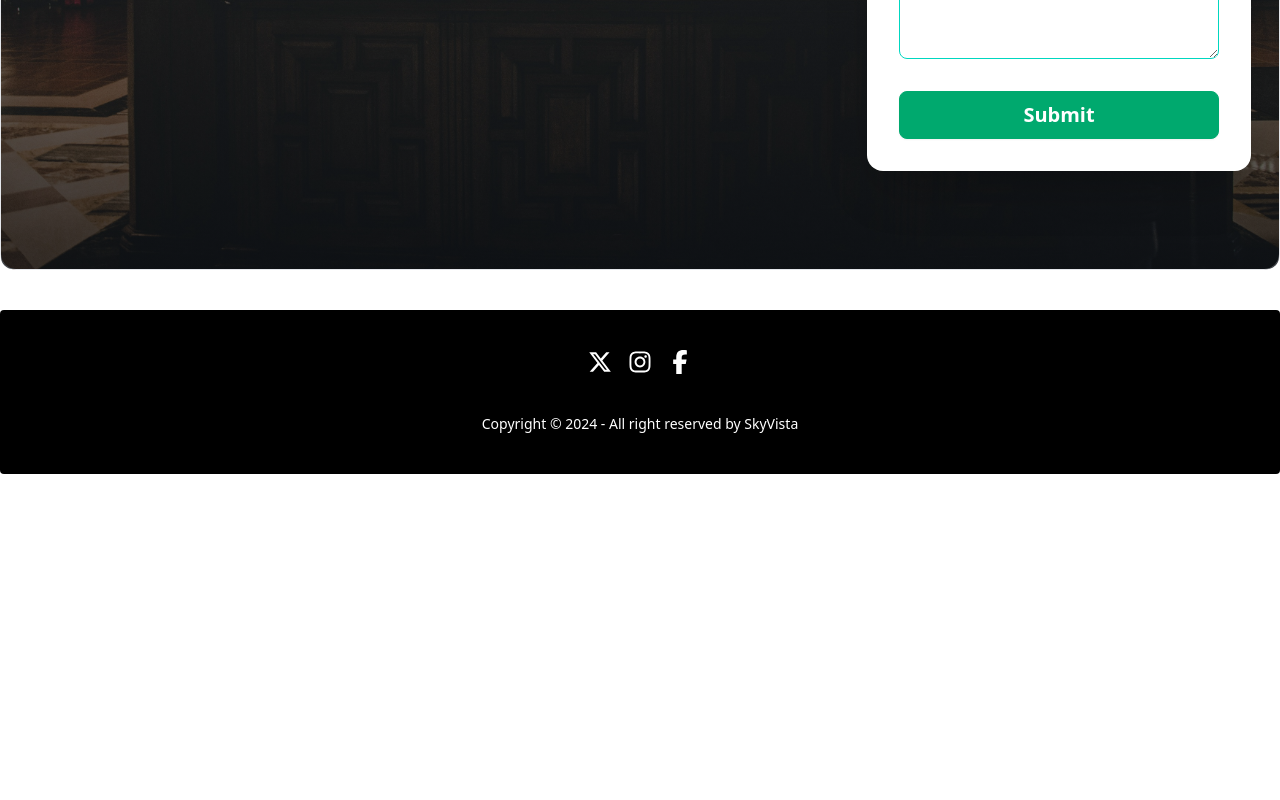
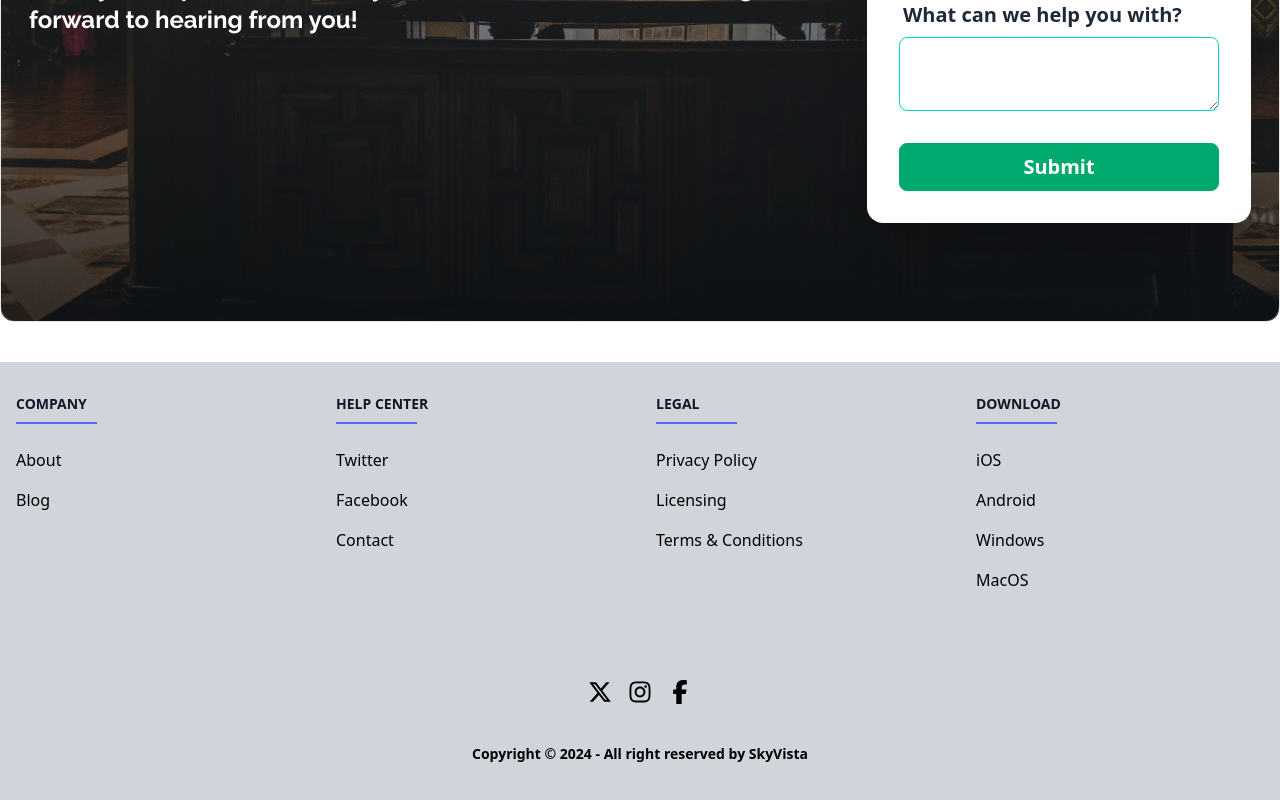
Before and after one commit to Oishee90/make-private-repo-public9, a React (Vite) app: page /contact in a window 1280 px wide. Shown: the part 558-1358 px from the top of the page. Before the commit the page ends 1032 px from the top, so only its background shows below. Built offline with nearby package versions, Linux system fonts and the light colour scheme; no server answers.

Commit message:
change some functionality and design

```diff
--- a/src/Pages/ContactUs/ContactUs.jsx
+++ b/src/Pages/ContactUs/ContactUs.jsx
@@ -13,7 +13,7 @@ const ContactUs = () => {
     return (
         <div>
            <Helmet><title>SkyVista-Contact Us</title></Helmet>
-             <div className="container mx-auto mt-7 " >
+             <div className="container mx-auto mt-20 " >
 
            <div className="hero rounded-2xl border  flex-col lg:flex-row min-h-screen  relative " style={backgroundImageStyle}>
            <div className="absolute inset-0 bg-gradient-to-b from-transparent to-[#03070CB3] rounded-xl" ></div>
--- a/src/Pages/Footer/Footer.jsx
+++ b/src/Pages/Footer/Footer.jsx
@@ -1,19 +1,101 @@
-import AOS from 'aos';
-import 'aos/dist/aos.css';
-import { useEffect } from 'react';
+
+
 import { FaXTwitter, FaInstagram, FaFacebookF } from "react-icons/fa6";
+import { Link } from 'react-router-dom';
 
 const Footer = () => {
-    useEffect(() => {
-        AOS.init({
-            duration: 1000, // Animation duration
-            easing: 'ease-in-out', // Animation easing
-            once: false  // Only animate once
-        });
-    }, [])
+
     return (
-        <div className="mt-10 container mx-auto "  data-aos="fade-up">
-          <footer className="footer footer-center p-10 bg-black text-base-content rounded">
+        <div className="mt-10 container mx-auto "  >
+
+
+<footer className="bg-gray-300 dark:bg-gray-900">
+    <div className="mx-auto w-full max-w-screen-xl">
+      <div className="grid grid-cols-2 gap-8 px-4 py-6 lg:py-8 md:grid-cols-4">
+        <div>
+            <h2 className="text-sm font-semibold text-gray-900 uppercase dark:text-white">Company</h2>
+            <div className="border-b-2 w-[81px] mt-2 border-indigo-500 ... mb-6"></div>
+            <ul className="text-black dark:text-gray-400 font-medium">
+                <li className="mb-4">
+                    <Link to={"/about"} className=" hover:underline">About</Link>
+                </li>
+
+
+                <li className="mb-4">
+                    <Link to={"/blog"} className="hover:underline">Blog</Link>
+                </li>
+            </ul>
+        </div>
+        <div>
+            <h2 className="text-sm font-semibold text-gray-900 uppercase dark:text-white">Help center</h2>
+            <div className="border-b-2 w-[81px] mt-2 border-indigo-500 ... mb-6"></div>
+            <ul className="text-black dark:text-gray-400 font-medium">
+
+                <li className="mb-4">
+                    <a  href='https://twitter.com/' className="hover:underline">Twitter</a>
+                </li>
+                <li className="mb-4">
+                    <a  href='https://web.facebook.com/' className="hover:underline">Facebook</a>
+                </li>
+                <li className="mb-4">
+                    <Link to={"/contac"} className="hover:underline">Contact</Link>
+                </li>
+            </ul>
+        </div>
+        <div>
+            <h2 className="text-sm font-semibold text-gray-900 uppercase dark:text-white">Legal</h2>
+            <div className="border-b-2 w-[81px] mt-2 border-indigo-500 ... mb-6"></div>
+            <ul className="text-black dark:text-gray-400 font-medium">
+                <li className="mb-4">
+                    <a href="#" className="hover:underline">Privacy Policy</a>
+                </li>
+                <li className="mb-4">
+                    <a href="#" className="hover:underline">Licensing</a>
+                </li>
+                <li className="mb-4">
+                    <a href="#" className="hover:underline">Terms &amp; Conditions</a>
+                </li>
+            </ul>
+        </div>
+        <div>
+            <h2 className=" text-sm font-semibold text-gray-900 uppercase dark:text-white">Download</h2>
+            <div className="border-b-2 w-[81px] mt-2 border-indigo-500 ... mb-6"></div>
+            <ul className="text-black dark:text-gray-400 font-medium">
+                <li className="mb-4">
+                    <a href="#" className="hover:underline">iOS</a>
+                </li>
+                <li className="mb-4">
+                    <a href="#" className="hover:underline">Android</a>
+                </li>
+                <li className="mb-4">
+                    <a href="#" className="hover:underline">Windows</a>
+                </li>
+                <li className="mb-4">
+                    <a href="#" className="hover:underline">MacOS</a>
+                </li>
+            </ul>
+        </div>
+    </div>
+    <footer className="footer footer-center p-10 bg-gray-300 text-base-content rounded">
+
+  <nav>
+    <div className="grid grid-flow-col gap-4">
+      <a href='https://twitter.com/'><FaXTwitter className="fill-current font-extrabold w-[24px] h-[24px] text-black" /></a>
+      <a href='https://www.instagram.com/'><FaInstagram  className="fill-current font-extrabold w-[24px] h-[24px] text-black" /></a>
+      <a href='https://web.facebook.com/'><FaFacebookF className="fill-current w-[24px] h-[24px] text-black" /></a>
+
+
+
+    </div>
+  </nav>
+  <aside>
+    <p className='text-black font-bold'>Copyright © 2024 - All right reserved by SkyVista</p>
+  </aside>
+</footer>
+    </div>
+</footer>
+
+          {/* <footer className="footer footer-center p-10 bg-black text-base-content rounded">
 
   <nav>
     <div className="grid grid-flow-col gap-4">
@@ -28,7 +110,7 @@ const Footer = () => {
   <aside>
     <p className='text-white'>Copyright © 2024 - All right reserved by SkyVista</p>
   </aside>
-</footer>
+</footer> */}
         </div>
     );
 };
--- a/src/Pages/Navbar/Navbar.jsx
+++ b/src/Pages/Navbar/Navbar.jsx
@@ -10,11 +10,11 @@ const Navbar = () => {
       <li className="font-raleway text-[#03070CB3] text-xs lg:text-lg ml-5" id="sidebar"><NavLink to={"/about"}>About</NavLink></li>
       <li className="font-raleway text-[#03070CB3] text-xs lg:text-lg ml-5" id="sidebar" ><NavLink to={"/contact"}>Contact us</NavLink></li>
       <li className="font-raleway text-[#03070CB3] text-lg ml-5" id="sidebar">
-      <NavLink to={"/updateProfile"}>Update Profile</NavLink>
+
     </li>
       {user && (
   <div className="flex items-center">
-    <li className="font-raleway text-[#03070CB3] text-lg ml-5" id="sidebar">
+    <li className="font-raleway text-[#03070CB3] text-lg " id="sidebar">
       <NavLink to={"/updateProfile"}>Update Profile</NavLink>
     </li>
     <li className="font-raleway text-[#03070CB3] text-lg ml-5" id="sidebar">
@@ -46,12 +46,32 @@ const Navbar = () => {
   <div className="navbar-end">
     {
       user? <div className="flex items-center gap-5">
-    <div tabIndex={0} role="button" className="btn btn-ghost btn-circle avatar hover:tooltip hover:tooltip-open hover:tooltip-bottom" data-tip={user?.displayName||'user name not found'}>
-        <div className="w-15 rounded-full">
-          <img alt="Tailwind CSS Navbar component" src={user?.photoURL || "https://i.ibb.co/BcWRPHQ/derek-lee-93-L-Ph-OWPk-Y-unsplash.jpg"} />
+        <div className="dropdown dropdown-end">
+      <div tabIndex={0} role="button" className="btn btn-ghost btn-circle avatar">
+        <div className="w-10 rounded-full ">
+          <img src={user?.photoURL || "https://i.ibb.co/BcWRPHQ/derek-lee-93-L-Ph-OWPk-Y-unsplash.jpg"} />
         </div>
       </div>
-      <div onClick={logOut}  className="btn hover:bg-[#003C43] text-xs md:text-xl text-bold bg-[#135D66] text-white ">LogOut</div>
+      <ul tabIndex={0} className="mt-3 z-[1] p-2 shadow menu menu-sm dropdown-content bg-green-50  rounded-box w-52">
+        <li className="hover:bg-green-700 hover:rounded-xl hover:text-white font-raleway fon-bold">
+          <a className="justify-between mb-2">
+          {user?.displayName||'user name not found'}
+
+          </a>
+        </li >
+        <li className="hover:bg-green-700 hover:rounded-xl hover:text-white font-raleway fon-bold"><a className="mb-2">{user?.email || 'user email not found'}</a></li>
+        <li className="hover:bg-green-700 hover:rounded-xl hover:text-white font-raleway fon-bold"><Link to={"/updateProfile"}>Settings</Link></li>
+
+      </ul>
+    </div>
+    {/* <div tabIndex={0} role="button" className="btn btn-ghost btn-circle avatar hover:tooltip hover:tooltip-open hover:tooltip-bottom" data-tip={user?.displayName||'user name not found'}>
+        <div className="w-15 rounded-full">
+          <img src={user?.photoURL || "https://i.ibb.co/BcWRPHQ/derek-lee-93-L-Ph-OWPk-Y-unsplash.jpg"} />
+
+        </div>
+
+      </div> */}
+      <div onClick={logOut}  className="btn hover:bg-[#003C43] text-xs md:text-xl text-bold bg-[#135D66] text-white ">{}LogOut</div>
       </div>:
       <div>
         <Link to={"/register"} className="btn hover:bg-green-900 text-xs md:text-xl text-bold bg-green-600 text-white mr-2 md:mr-5">Registration</Link>
```
Also changed, not shown: src/Pages/Navbar/UpdateProfuile.jsx (+70 -51 lines).
